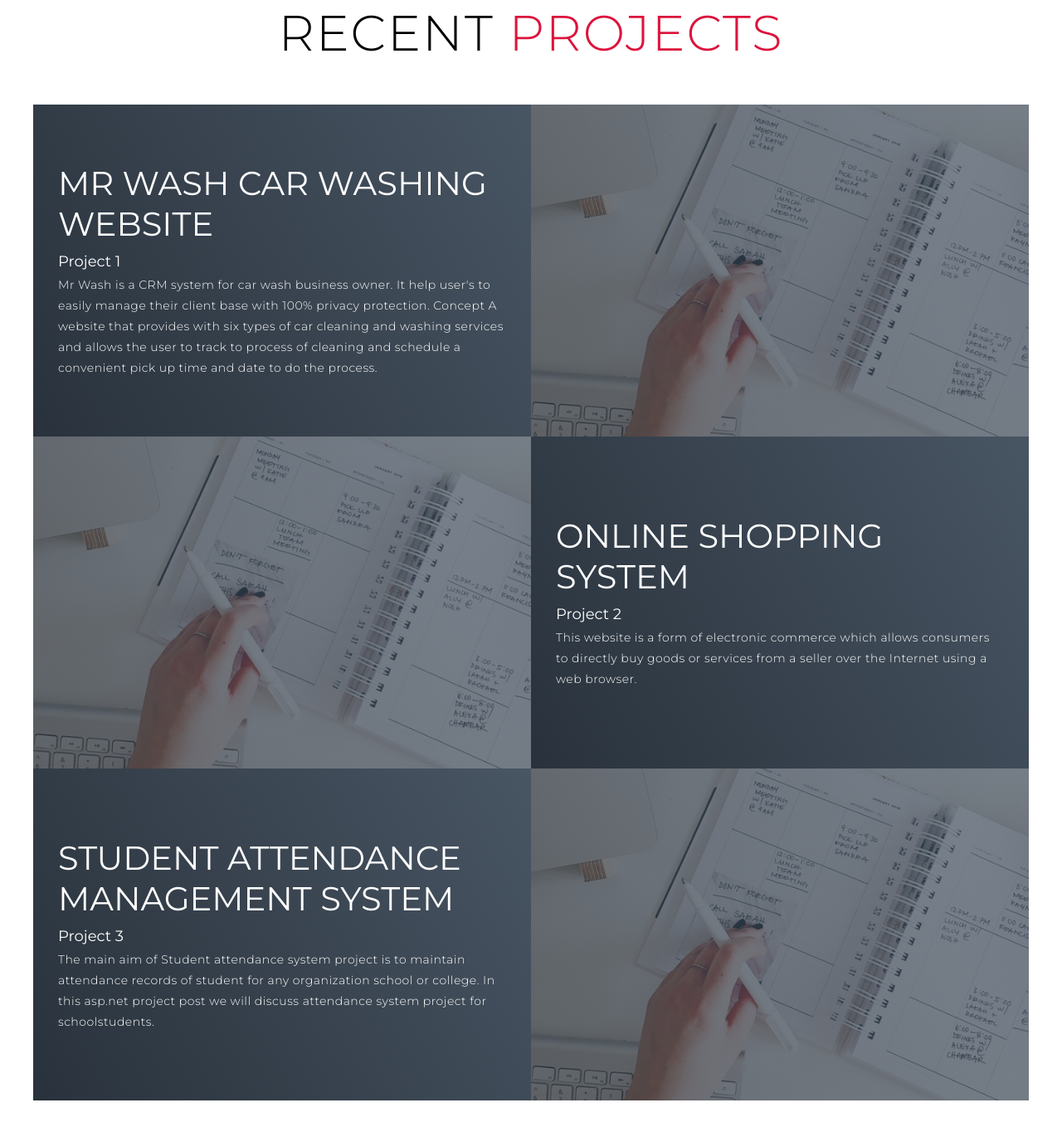
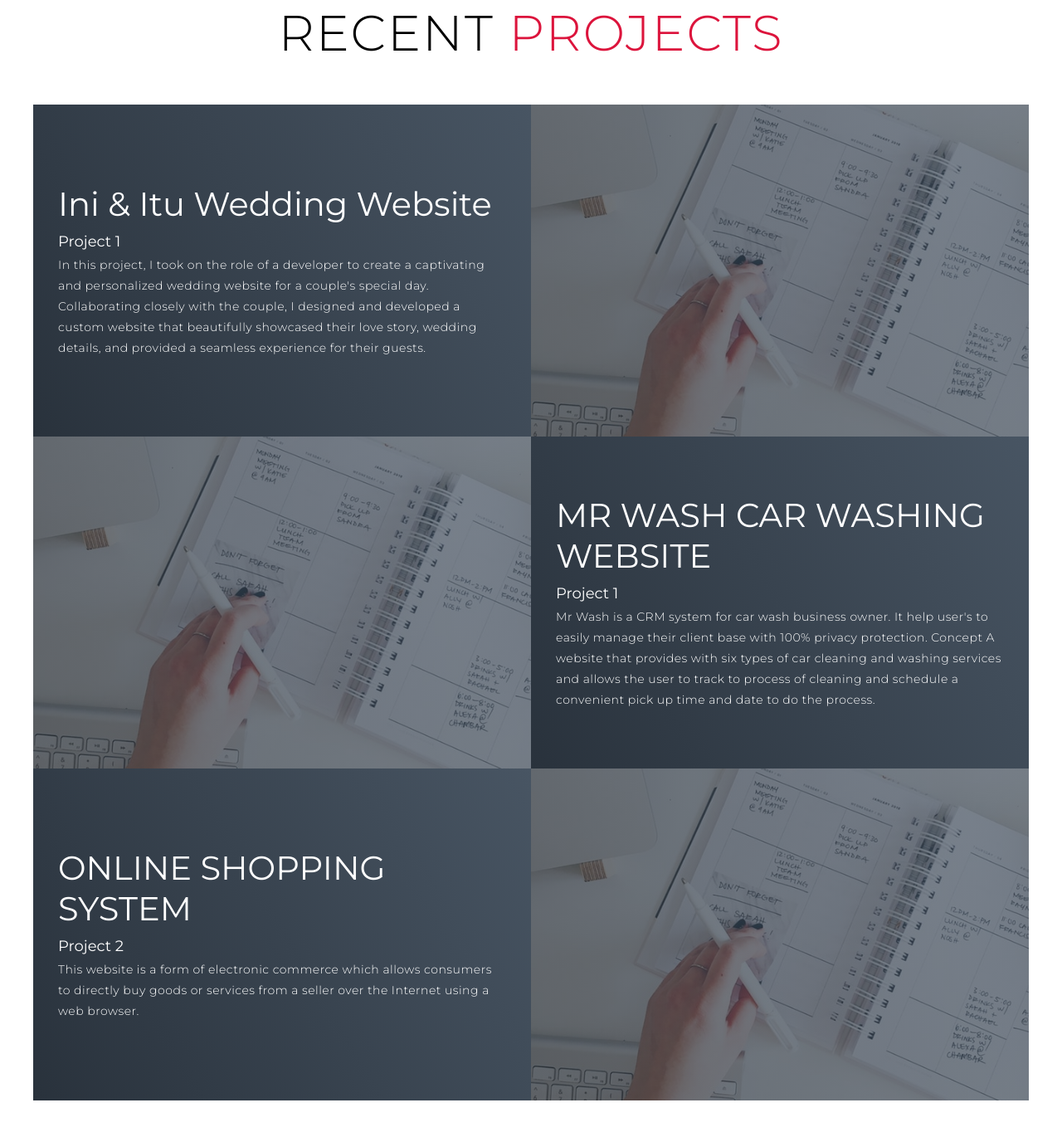
Before and after one commit to muskankhan0786/Port, a plain HTML site: page index.html in a window 1280 px wide. Shown: the part 1790-3154 px from the top of the page at 83% size. Drawn offline with Linux system fonts and the light colour scheme.

Commit message:
Update index.html

```diff
--- a/index.html
+++ b/index.html
@@ -94,6 +94,16 @@
       </div>
       <div class="all-projects">
         <div class="project-item">
+            <div class="project-info">
+              <h1>Ini & Itu Wedding Website</h1>
+              <h2>Project 1</h2>
+              <p>In this project, I took on the role of a developer to create a captivating and personalized wedding website for a couple's special day. Collaborating closely with the couple, I designed and developed a custom website that beautifully showcased their love story, wedding details, and provided a seamless experience for their guests.</p>
+            </div>
+            <div class="project-img">
+              <img src="./img/img-1.png" alt="img">
+            </div>
+          </div>
+        <div class="project-item">
           <div class="project-info">
             <h1>MR WASH CAR WASHING WEBSITE</h1>
             <h2>Project 1</h2>
@@ -120,18 +130,7 @@ browser.</p>
             <img src="./img/img-1.png" alt="img">
           </div>
         </div>
-        <div class="project-item">
-          <div class="project-info">
-            <h1>STUDENT ATTENDANCE MANAGEMENT SYSTEM</h1>
-            <h2>Project 3</h2>
-            <p>The main aim of Student attendance system project is to maintain
-attendance records of student for any organization school or college. In this
-asp.net project post we will discuss attendance system project for schoolstudents.</p>
-          </div>
-          <div class="project-img">
-            <img src="./img/img-1.png" alt="img">
-          </div>
-        </div>
+
       </div>
     </div>
   </section>
```
